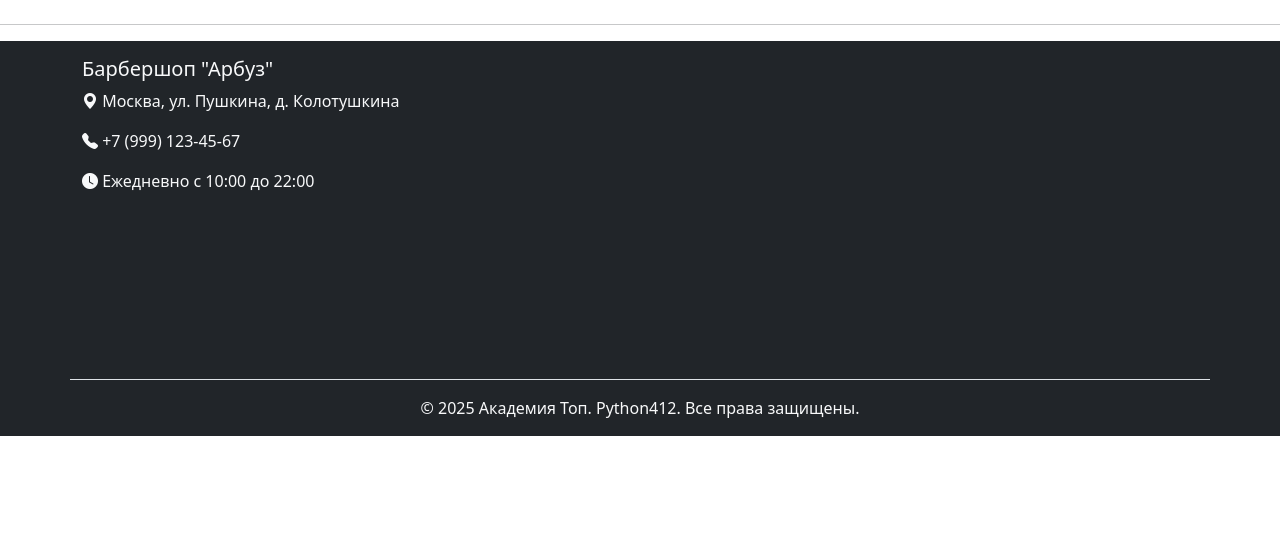
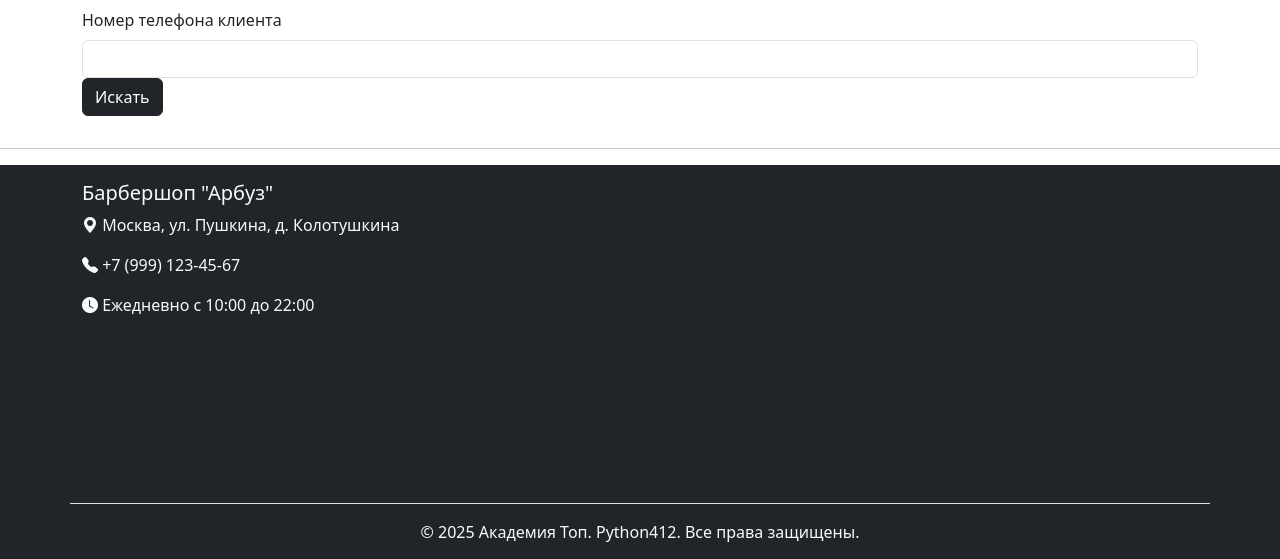
Before and after one commit to KonstantinZenin/django_412, a Django app: page /barbershop/orders/ in a window 1280 px wide. Shown: the part 56-615 px from the top of the page. Run offline with Django 5.2, Linux system fonts and the light colour scheme; the visitor is signed in with stand-in values (Sample User, id 1); data that the repository does not hold is empty.

Commit message:
lesson_50: добавлена форма поиска по номеру телефона клиента в список заказов и обновлена логика получения заказов в представлении lookups

```diff
--- a/core/templates/core/orders_list.html
+++ b/core/templates/core/orders_list.html
@@ -9,6 +9,17 @@
             </div>
         </div>
         <div class='row'>
+            {% comment %} Форма поиска BS5 {% endcomment %}
+            <form>
+                <div class="mb-3">
+                    <label for="order-search" class="form-label">Номер телефона клиента</label>
+                    <div>
+                        <input type="text" class="form-control" id="order-search" aria-describedby="order-search-help" name="search" plaseholder="Введите номер телефона клиента">
+                        <button type="submit" class="btn btn-dark">Искать</button>
+                    </div>
+                </div>
+            </form>
+
             {% for order in orders %}
                 <!--Для 2х карточек в ряд используем col-md-6 -->
                 <!--Для 3х карточек в ряд используем col-md-4 -->
--- a/core/views.py
+++ b/core/views.py
@@ -42,10 +42,19 @@ def thanks(request):
 
 
 @login_required
-def orders_list(
-    request,
-):
-    orders = Order.objects.all()
+def orders_list(request,):
+
+    if request.method == "GET":
+        search_query = request.GET.get("search", None)
+
+        if search_query:
+            # Если запрос был, ищем через лукап регистронезависимое вхождение phone
+            orders = Order.objects.filter(phone__icontains=search_query)
+        else:
+            # Если запроса не было, выводим все заказы
+            orders = Order.objects.all()
+
+
     context = {
         "orders": orders,
         "title": "Список заказов",
--- a/templates/base.html
+++ b/templates/base.html
@@ -6,7 +6,6 @@
     <meta name="viewport" content="width=device-width, initial-scale=1.0" />
     <!-- Фавикон - маленькая, но гордая иконка нашего барбершопа -->
     <link rel="icon" type="image/png" href="{% static 'images/favicon.png' %}">
-    <link rel="stylesheet" href="{% static 'css/test.css' %}">
     <link href="https://cdn.jsdelivr.net/npm/bootstrap@5.3.3/dist/css/bootstrap.min.css" rel="stylesheet" integrity="sha384-QWTKZyjpPEjISv5WaRU9OFeRpok6YctnYmDr5pNlyT2bRjXh0JMhjY6hW+ALEwIH" crossorigin="anonymous">
     {% comment %} BS5 icons {% endcomment %}
     <link rel="stylesheet" href="https://cdn.jsdelivr.net/npm/bootstrap-icons@1.11.1/font/bootstrap-icons.css">
```
